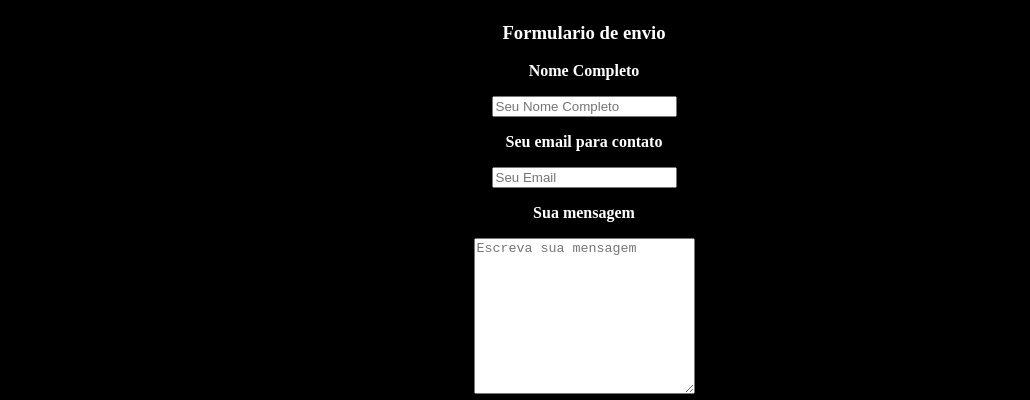
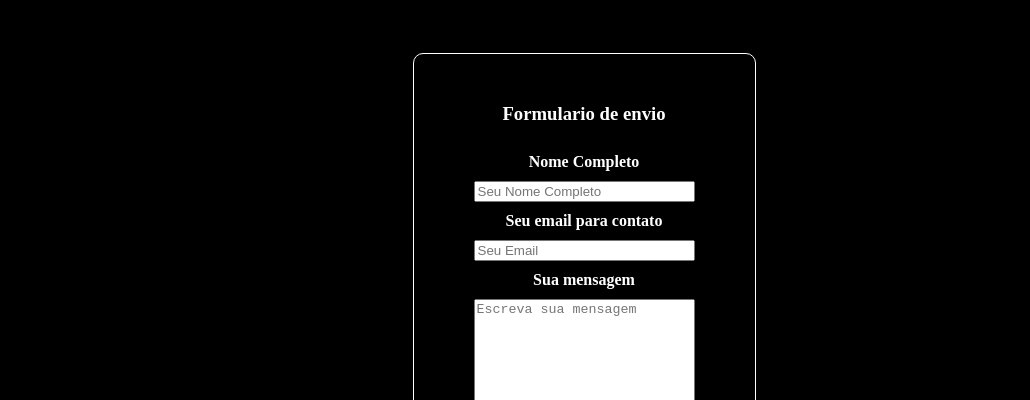
Before and after one commit to InfinityCooperative/Medusa, a plain HTML site: page index.html in a window 1280 px wide. Shown: the part 400-800 px from the top of the page, without its empty margins (56-1086 px from the left). Drawn offline with Linux system fonts and the light colour scheme.

Commit message:
Update index.html

```diff
--- a/index.html
+++ b/index.html
@@ -13,22 +13,21 @@
         <img src="imagens/medusa nome.avif" alt="" class="logo">
     </div>
        <footer class="rodape">
-
-           <h3>Formulario de envio</h3>
-        <form action="https://api.staticforms.xyz/submit" method="post">
-            <p><Label>Nome Completo</Label></p>
-            <p><input type="text" name="name" placeholder="Seu Nome Completo" required></p>
-            <p><Label>Seu email para contato</Label></p>
-            <p><input type="text" name="email" placeholder="Seu Email" required/></p>
-            <p><Label>Sua mensagem</Label></p>
-            <p><textarea name="message" cols="25" rows="10" placeholder="Escreva sua mensagem" required></textarea></p>
-            <input type="text" name="honeypot" style="display:none">
-            <input type="hidden" name="accessKey" value="4e6f7a8d-6efa-48ab-aa66-b9ed825974ce">
-            <input type="hidden" name="subject" value="Contact us from - medusaculturadaarte@gmail.com" />
-            <input type="hidden" name="replyTo" value="@">
-            <input type="hidden" name="redirectTo" value="https://infinitycooperative.github.io/pagina-de-agradecimento-medusa/">
-            <input type="submit" value="Enviar" class="botaoenv"/>
-        </form>
+            <form action="https://api.staticforms.xyz/submit" class="form" method="post">
+                    <h3>Formulario de envio</h3>
+                    <Label>Nome Completo</Label>
+                    <input type="text" name="name" placeholder="Seu Nome Completo" required>
+                    <Label>Seu email para contato</Label>
+                    <input type="text" name="email" placeholder="Seu Email" required/>
+                    <Label>Sua mensagem</Label>
+                    <textarea name="message" cols="25" rows="10" placeholder="Escreva sua mensagem" required></textarea></p>
+                    <input type="text" name="honeypot" style="display:none">
+                    <input type="hidden" name="accessKey" value="fafa1d68-208c-4cea-b7c1-7d5fc042863f">
+                    <input type="hidden" name="subject" value="Contact us from - beauty.salon.3001@gmail.com" />
+                    <input type="hidden" name="replyTo" value="">
+                    <input type="hidden" name="redirectTo" value="https://beauty-sa.github.io/pagina-de-agradecimento/">
+                    <input type="submit" value="Enviar" class="botaoenv"/>
+                </form>
                     <div class="container">
                         <div class="nomes">
                         <a href="https://infinitycooperative.github.io/AgroBov/" class="cooperacao1" alt="AgroBov"><h4>AgroBov</h4></a>
```
